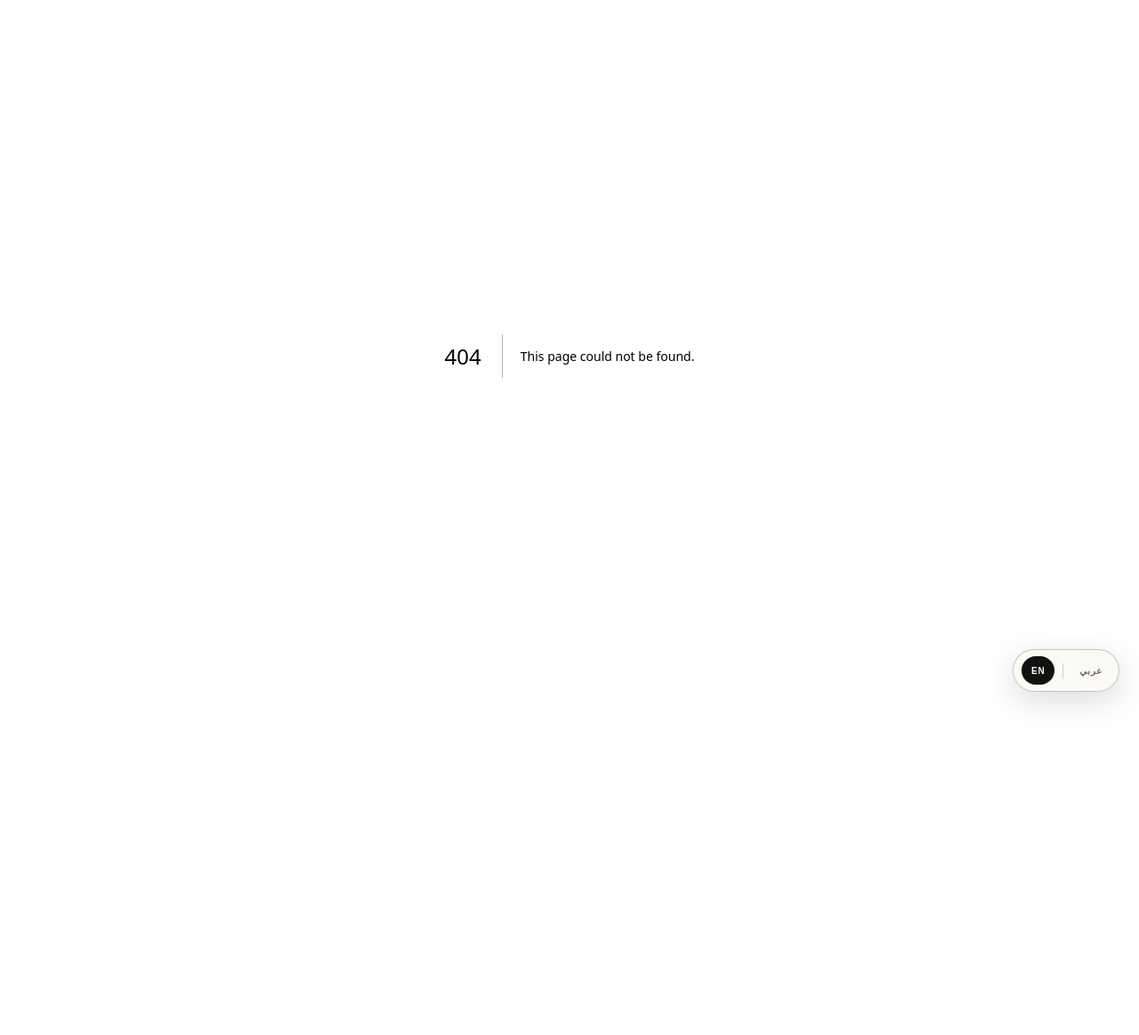
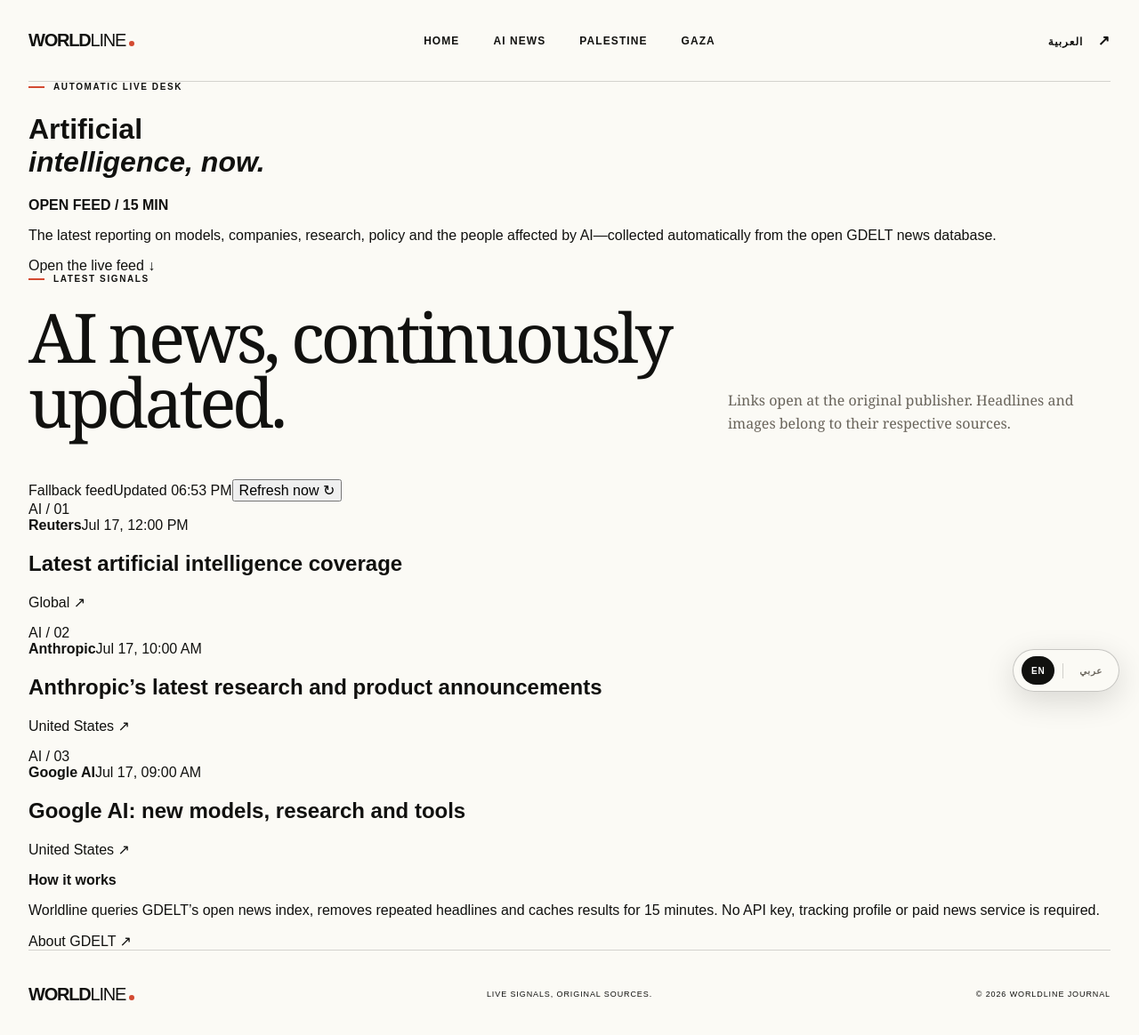
Before and after one commit to YYHomr/openworld, a Next.js app: page /ai in a window 1280 px wide. Before the commit this address had no page. Shown: the top 1164 px of the page at 89% size. Before the commit the page ends 800 px from the top, so only its background shows below. Built offline with nearby package versions, Linux system fonts and the light colour scheme; no server answers.

Commit message:
Add app/ai/page.tsx

```diff
--- /dev/null
+++ b/app/ai/page.tsx
@@ -0,0 +1,9 @@
+import LiveAINews from "../components/LiveAINews";
+export const metadata={title:"Latest AI News — Worldline",description:"An automatically updating global feed of the latest artificial intelligence news."};
+export default function AIPage(){return <main className="ai-page">
+ <nav className="nav shell ai-nav"><a className="brand" href="/">WORLD<span>LINE</span><i/></a><div className="nav-links"><a href="/">Home</a><a className="active" href="/ai">AI News</a><a href="/palestine">Palestine</a><a href="/gaza">Gaza</a></div><a className="edition" href="/ar/ai">العربية <span>↗</span></a></nav>
+ <header className="ai-hero shell"><div><p className="eyebrow"><span/> Automatic live desk</p><h1>Artificial<br/><em>intelligence, now.</em></h1></div><div><b>OPEN FEED / 15 MIN</b><p>The latest reporting on models, companies, research, policy and the people affected by AI—collected automatically from the open GDELT news database.</p><a href="#live">Open the live feed ↓</a></div></header>
+ <section className="ai-feed shell" id="live"><div className="section-heading"><div><p className="eyebrow"><span/> Latest signals</p><h2>AI news, continuously updated.</h2></div><p>Links open at the original publisher. Headlines and images belong to their respective sources.</p></div><LiveAINews lang="en"/></section>
+ <section className="ai-about"><div className="shell"><b>How it works</b><p>Worldline queries GDELT’s open news index, removes repeated headlines and caches results for 15 minutes. No API key, tracking profile or paid news service is required.</p><a href="https://www.gdeltproject.org/" target="_blank" rel="noreferrer">About GDELT ↗</a></div></section>
+ <footer className="footer shell"><a className="brand" href="/">WORLD<span>LINE</span><i/></a><p>Live signals, original sources.</p><p>© 2026 Worldline Journal</p></footer>
+ </main>}
```
